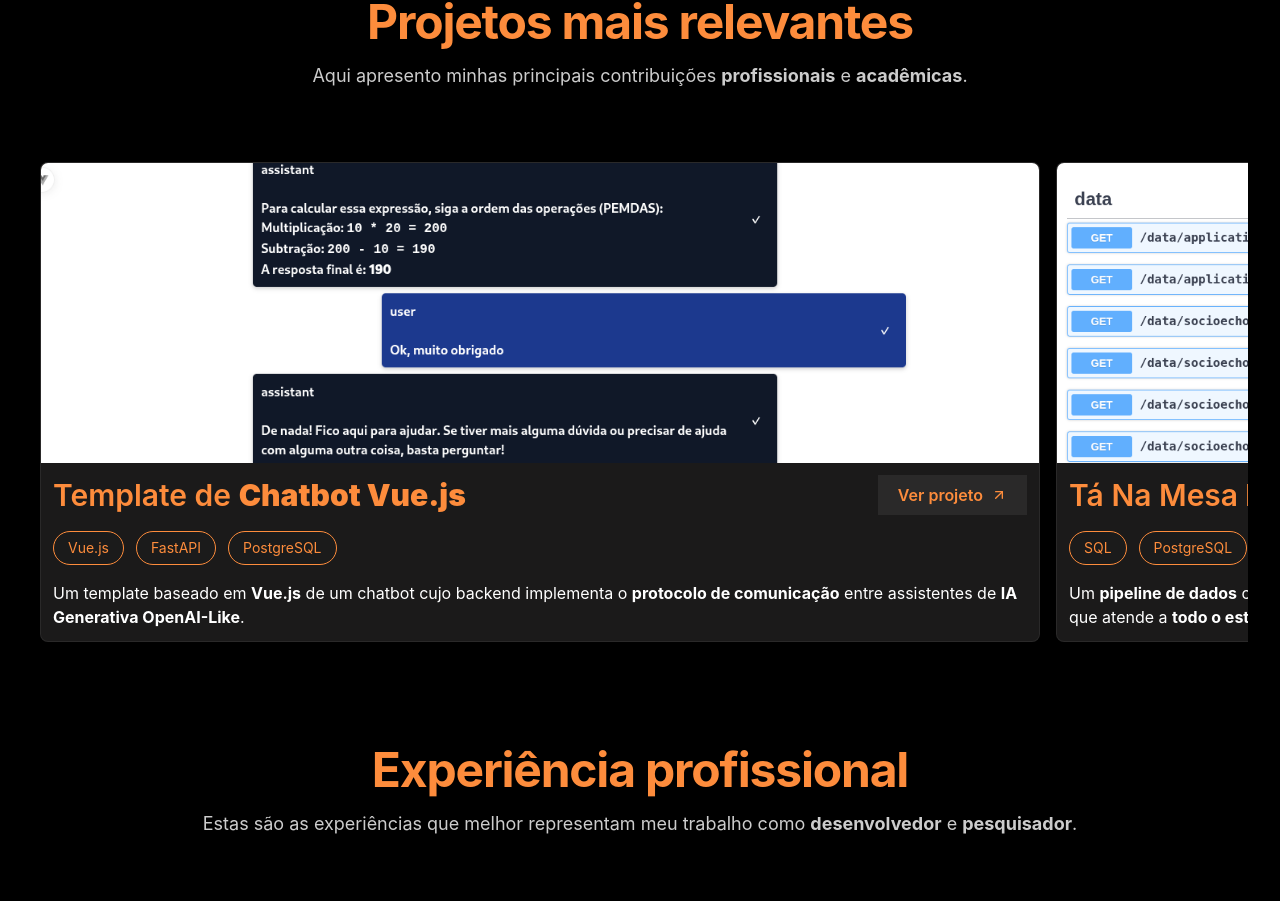
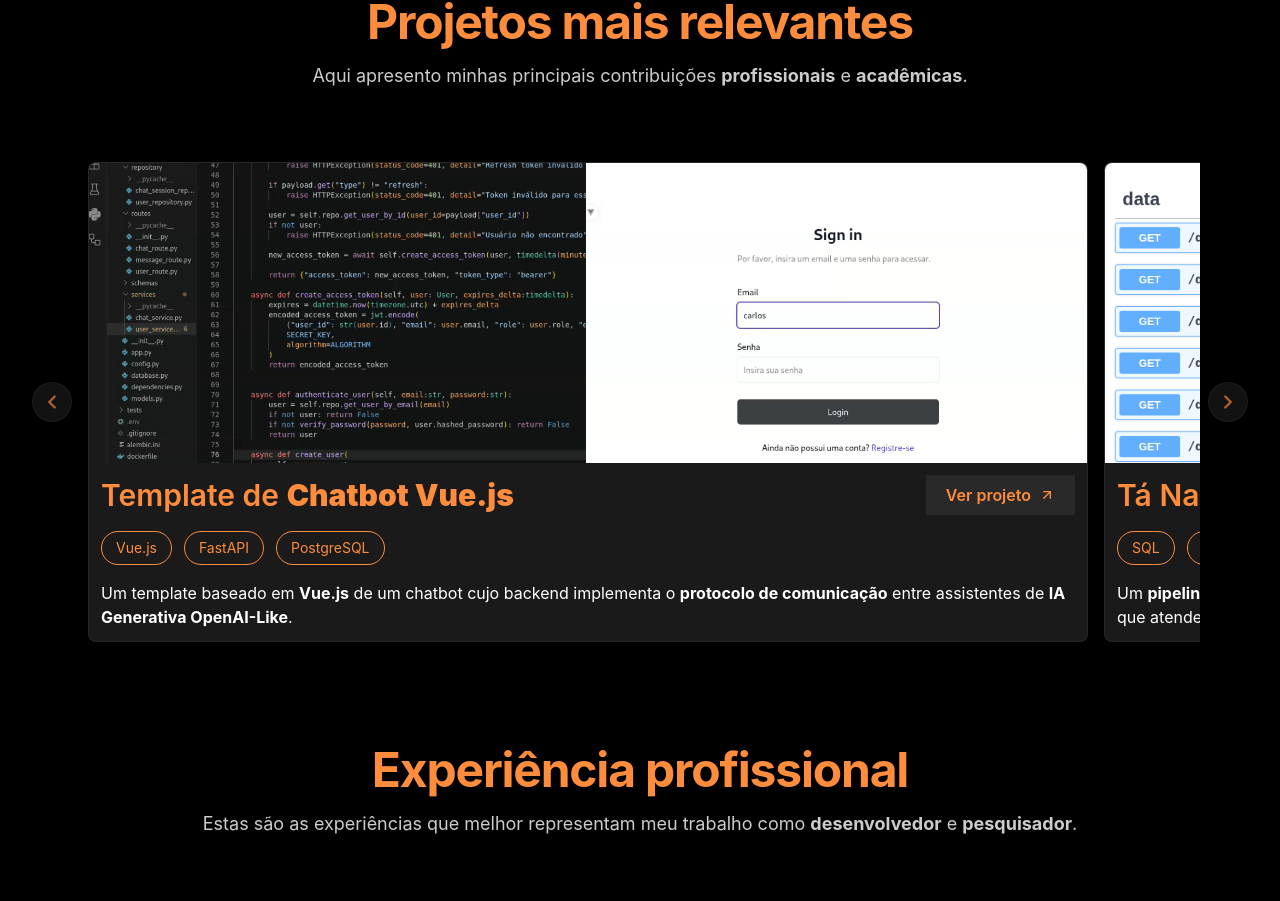
Before and after one commit to carlos-dani-dev/portfolio, a Vue app in the folder frontend/: page /home in a window 1280 px wide. Shown: the part 1977-2878 px from the top of the page. Built offline with nearby package versions, Linux system fonts and the light colour scheme.

Commit message:
project scroll arrows added and resume download fixed

```diff
--- a/frontend/package.json
+++ b/frontend/package.json
@@ -10,6 +10,7 @@
   },
   "dependencies": {
     "@tailwindcss/vite": "^4.3.2",
+    "html2pdf.js": "^0.14.0",
     "markdown-it": "^14.3.0",
     "pinia": "^3.0.4",
     "tailwindcss": "^4.3.2",
--- a/frontend/src/components/Projects.vue
+++ b/frontend/src/components/Projects.vue
@@ -12,8 +12,17 @@ import RightArrow from '@/assets/icons/right-arrow.svg'
 import LeftArrow from '@/assets/icons/left-arrow.svg'
 
 import { useI18n } from 'vue-i18n';
+import { ref } from 'vue';
 
 const { t } = useI18n()
+const carouselRef = ref(null)
+
+function scrollCarousel(direction) {
+  const carousel = carouselRef.value
+  if (!carousel) return
+  const cardWidth = carousel.querySelector('.carousel-item')?.offsetWidth || 0
+  carousel.scrollBy({ left: direction * cardWidth, behavior: 'smooth' })
+}
 
 const projects = [
   {
@@ -74,7 +83,11 @@ function stopPreview(project) {
     </div>
 
     <div class="carousel-wrapper">
-      <ul class="carousel">
+      <button class="carousel-btn carousel-btn--left" @click="scrollCarousel(-1)" aria-label="Previous project">
+        <svg viewBox="0 0 24 24" width="22" height="22" fill="none" stroke="currentColor" stroke-width="2.5" stroke-linecap="round" stroke-linejoin="round"><polyline points="15 18 9 12 15 6"></polyline></svg>
+      </button>
+
+      <ul ref="carouselRef" class="carousel">
         <li
           v-for="project in projects" :key="project.key"
           class="project-card carousel-item overflow-hidden border flex flex-col max-w-[1000px] mx-auto w-full rounded-2xl transition-all duration-300 hover:-translate-y-1 cursor-pointer">
@@ -129,6 +142,10 @@ function stopPreview(project) {
           </div>
         </li>
       </ul>
+
+      <button class="carousel-btn carousel-btn--right" @click="scrollCarousel(1)" aria-label="Next project">
+        <svg viewBox="0 0 24 24" width="22" height="22" fill="none" stroke="currentColor" stroke-width="2.5" stroke-linecap="round" stroke-linejoin="round"><polyline points="9 18 15 12 9 6"></polyline></svg>
+      </button>
     </div>
 
   </section>
@@ -206,6 +223,37 @@ function stopPreview(project) {
   transform: translate(2px, -2px);
 }
 
+.carousel-wrapper {
+  position: relative;
+  display: flex;
+  align-items: center;
+  gap: 0.5rem;
+}
+
+.carousel-btn {
+  flex-shrink: 0;
+  display: flex;
+  align-items: center;
+  justify-content: center;
+  width: 40px;
+  height: 40px;
+  border-radius: 50%;
+  border: 1px solid var(--project-card-border-color);
+  background: var(--project-card-bg-color);
+  color: var(--title-text-color);
+  cursor: pointer;
+  transition: all 0.25s ease;
+  opacity: 0.7;
+}
+
+.carousel-btn:hover {
+  opacity: 1;
+  border-color: var(--title-text-color);
+  background: var(--title-text-color);
+  color: var(--color-bg);
+  transform: scale(1.08);
+}
+
 .carousel {
   display: flex;
   gap: 1rem;
--- a/frontend/src/views/Resume.vue
+++ b/frontend/src/views/Resume.vue
@@ -2,6 +2,8 @@
 import MarkdownText from '@/components/MarkdownText.vue'
 
 import { useI18n } from 'vue-i18n';
+
+
 
 import { useLangStore } from '@/stores/langStore';
 import { useThemeStore } from '@/stores/themeStore';
@@ -12,6 +14,18 @@ const themeStore = useThemeStore()
 
 themeStore.initTheme()
 langStore.initLang()
+
+function download_resume() {
+  // Use the browser's native print dialog — it resolves all CSS variables
+  // and themed styles perfectly, unlike html2canvas which cannot.
+  const topbar = document.querySelector('.topbar')
+  if (topbar) topbar.style.display = 'none'
+
+  window.print()
+
+  // Restore topbar after print dialog closes
+  if (topbar) topbar.style.display = ''
+}
 
 const projects = [
   {
@@ -117,7 +131,7 @@ const experiences = [
         </label>
       </div>
 
-      <a class="download-a" href="/curriculo-carlos-portela.pdf" download>
+      <a class="download-a" v-on:click="download_resume()" download>
         <svg viewBox="0 0 24 24" width="16" height="16" fill="currentColor"><path d="M12 3v10.586l3.293-3.293 1.414 1.414L12 17.414l-4.707-4.707 1.414-1.414L12 13.586V3h0zM5 19h14v2H5v-2z"/></svg>
         {{ t('resume.download_btn') }}
       </a>
@@ -141,6 +155,10 @@ const experiences = [
         <a class="resume__contact-item" href="https://github.com/carlos-dani-dev" target="_blank" rel="noopener">
           <svg viewBox="0 0 24 24" width="15" height="15" fill="currentColor"><path d="M12 2a10 10 0 00-3.16 19.49c.5.09.68-.22.68-.48v-1.7c-2.78.6-3.37-1.34-3.37-1.34-.46-1.16-1.11-1.47-1.11-1.47-.9-.62.07-.6.07-.6 1 .07 1.53 1.03 1.53 1.03.9 1.52 2.34 1.08 2.91.83.09-.65.35-1.08.63-1.33-2.22-.25-4.56-1.11-4.56-4.94 0-1.09.39-1.98 1.03-2.68-.1-.25-.45-1.27.1-2.65 0 0 .84-.27 2.75 1.02a9.4 9.4 0 015 0c1.9-1.3 2.75-1.02 2.75-1.02.55 1.38.2 2.4.1 2.65.64.7 1.03 1.59 1.03 2.68 0 3.84-2.34 4.68-4.57 4.93.36.31.68.92.68 1.85v2.75c0 .26.18.58.69.48A10 10 0 0012 2z"/></svg>
           @carlos-dani-dev
+        </a>
+        <a class="resume__contact-item" href="https://carlos-dani-dev.github.io/portfolio/home" target="_blank" rel="noopener">
+          <svg viewBox="0 0 24 24" width="15" height="15" fill="currentColor"><path d="M12 2C6.48 2 2 6.48 2 12s4.48 10 10 10 10-4.48 10-10S17.52 2 12 2zm-1 17.93c-3.95-.49-7-3.85-7-7.93 0-.62.08-1.21.21-1.79L9 15v1c0 1.1.9 2 2 2v1.93zm6.9-2.54c-.26-.81-1-1.39-1.9-1.39h-1v-3c0-.55-.45-1-1-1H8v-2h2c.55 0 1-.45 1-1V7h2c1.1 0 2-.9 2-2v-.41c2.93 1.19 5 4.06 5 7.41 0 2.08-.8 3.97-2.1 5.39z"/></svg>
+          Web Portfolio
         </a>
       </div>
     </header>
@@ -484,4 +502,70 @@ select option {
   .topbar { padding: 0.75rem 1rem; }
   .topbar__controls { gap: 0.7rem; }
 }
+
+@media print {
+  /* Force the browser to print background colors and images */
+  * {
+    -webkit-print-color-adjust: exact !important;
+    print-color-adjust: exact !important;
+    color-adjust: exact !important;
+  }
+
+  /* No page margins — we control spacing via the resume padding
+     so the background color fills edge-to-edge on every page */
+  @page {
+    margin: 0;
+    size: A4;
+  }
+
+  /* Hide the topbar */
+  .topbar {
+    display: none !important;
+  }
+
+  /* Remove page padding for web layout */
+  .resume-page {
+    padding: 0 !important;
+    min-height: 0 !important;
+    background-color: var(--color-bg) !important;
+  }
+
+  /* Remove card styling, make resume fill the page edge-to-edge */
+  .resume {
+    border: none !important;
+    border-radius: 0 !important;
+    box-shadow: none !important;
+    max-width: 100% !important;
+    width: 100% !important;
+    margin: 0 !important;
+    /* Generous padding acts as the "page margin" so background fills edge-to-edge */
+    padding: 0.6in 0.55in !important;
+    background-color: var(--color-bg) !important;
+  }
+
+  /* Set body/html background to match theme */
+  html, body {
+    width: 100% !important;
+    margin: 0 !important;
+    padding: 0 !important;
+    background-color: var(--color-bg) !important;
+    color: var(--color-text) !important;
+  }
+
+  /* DO NOT avoid breaks on .resume__section — sections can be large
+     and would leave huge blank gaps. Only avoid on individual entries. */
+  .resume__entry {
+    break-inside: avoid;
+  }
+
+  .resume__header {
+    break-inside: avoid;
+  }
+
+  /* Keep section titles with their content — never orphan a title at page bottom */
+  .resume__title {
+    break-after: avoid;
+  }
+}
+
 </style>
```
Also changed, not shown: frontend/src/assets/images/thumb-vue-template.png, 1 other file (tests, documents, lock files or other folders).
